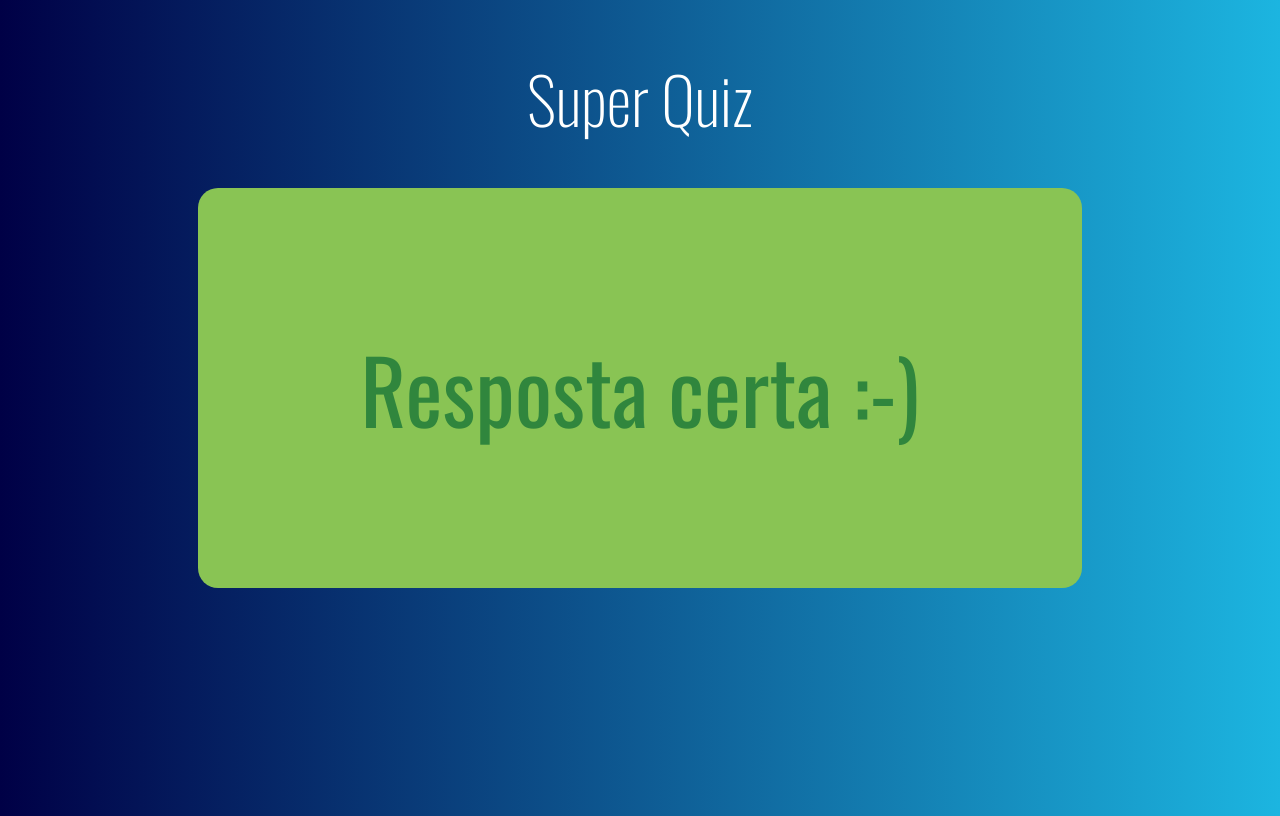
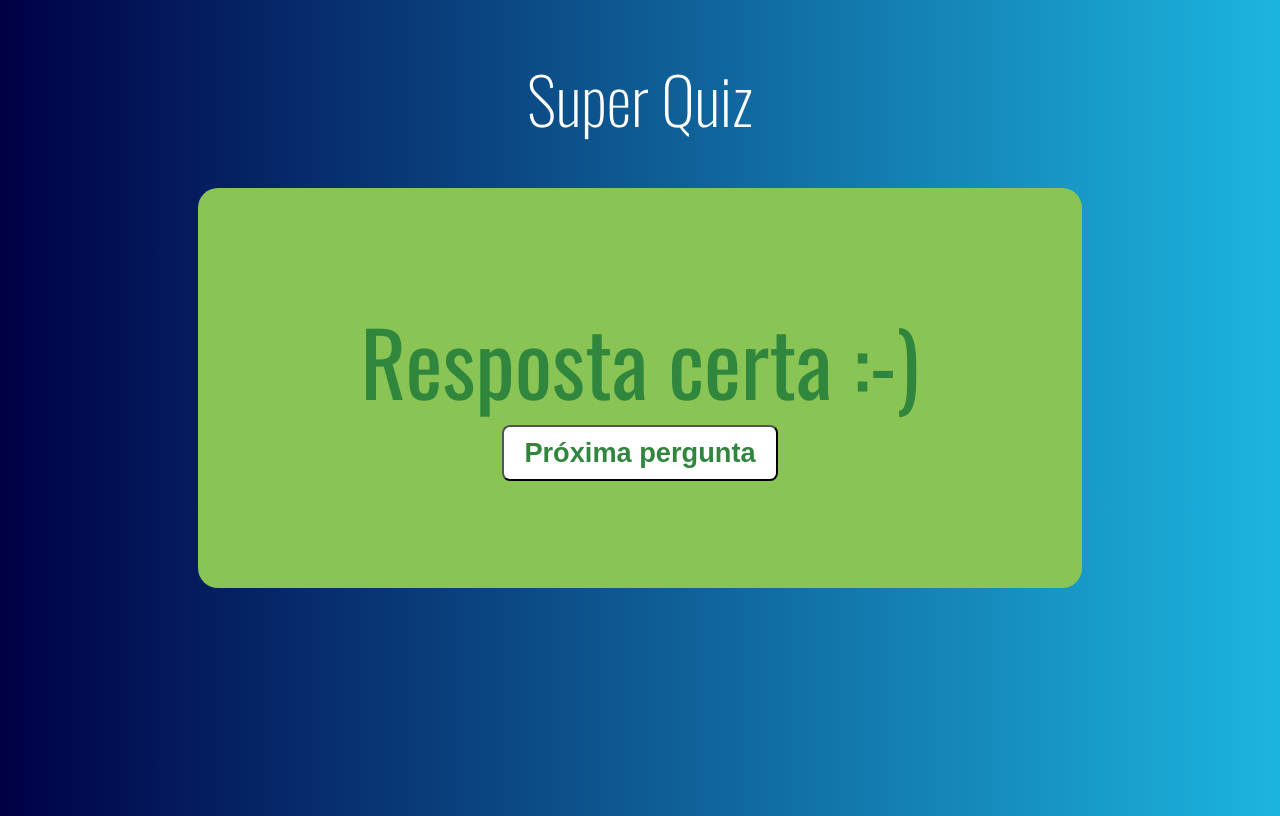
Before and after one commit to fvieir/Quiz-Vue, a Vue app: page / in a window 1280 px wide. Built offline with nearby package versions, Linux system fonts and the light colour scheme.

Commit message:
Add new component

```diff
--- a/src/components/Result.vue
+++ b/src/components/Result.vue
@@ -2,6 +2,7 @@
     <div class="result" :class="{wrong: !result}">
         <span v-if="result">Resposta certa :-)</span>
         <span v-else>Resposta errada :-(</span>
+        <button @click="$emit('nextQuestion',true)">Próxima pergunta</button>
     </div>
 </template>
 
```
